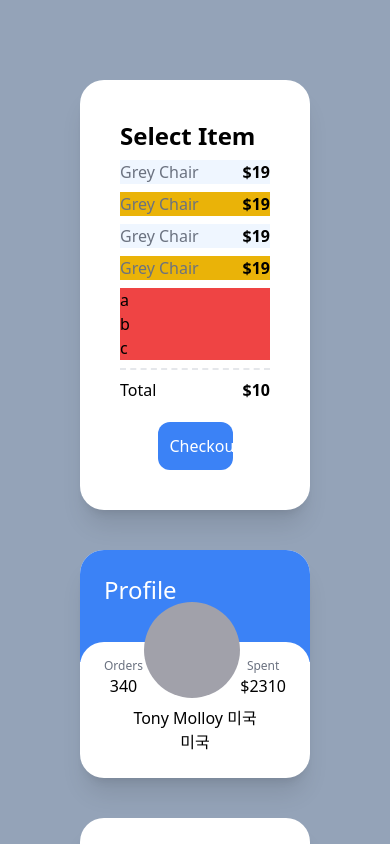
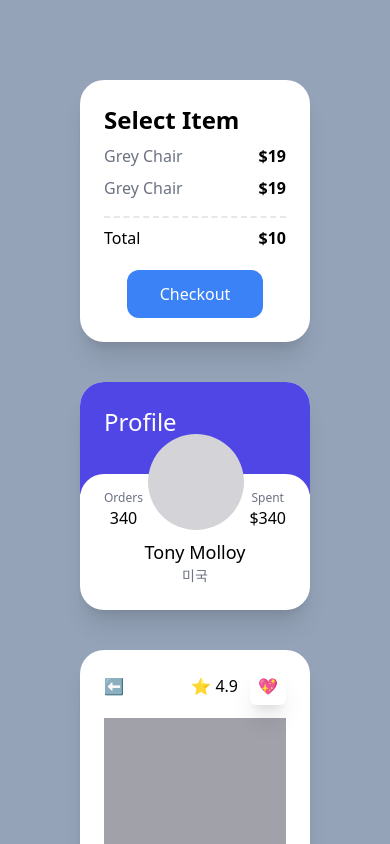
Before and after one commit to dong-park/carrot-market, a Next.js app: page / in a window 390 px wide. Shown: the top 844 px of the page. Built offline with nearby package versions, Linux system fonts and the light colour scheme.

Commit message:
Responsive Modifiers

```diff
--- a/pages/index.tsx
+++ b/pages/index.tsx
@@ -1,101 +1,95 @@
-import type { NextPage } from 'next'
-import Head from 'next/head'
-import Image from 'next/image'
-import styles from '../styles/Home.module.css'
+import type { NextPage } from "next";
 
 const Home: NextPage = () => {
   return (
-        <div className='bg-slate-400 py-20 px-20 grid gap-10 min-h-screen'>
-            <div className='bg-white p-10 rounded-3xl shadow-xl'>
+    <div className="bg-slate-400 xl:place-content-center py-20 px-20 grid gap-10 lg:grid-cols-2 xl:grid-cols-3 min-h-screen">
+      <div className="bg-white  flex flex-col justify-between p-6 rounded-3xl shadow-xl">
         <span className="font-semibold text-2xl">Select Item</span>
         <ul>
-                    {[1, 2, 3, 4].map((i) => (
-                        <div key={i} className='flex justify-between my-2 odd:bg-blue-50 even:bg-yellow-500'>
-                            <span className='text-gray-500'>Grey Chair</span>
-                            <span className='font-semibold'>$19</span>
+          <div className="flex justify-between my-2 ">
+            <span className="text-gray-500">Grey Chair</span>
+            <span className="font-semibold">$19</span>
           </div>
-                    ))}
+          <div className="flex justify-between my-2 ">
+            <span className="text-gray-500">Grey Chair</span>
+            <span className="font-semibold">$19</span>
+          </div>
         </ul>
-                <ul>
-                    {["a", "b", "c"].map((c, i) => (
-                        <li className='bg-red-500'>
-                            {c}
-                        </li>
-                    ))}
-                </ul>
-                <div className='flex justify-between mt-2 pt-2 border-t-2 border-dashed'>
+
+        <div className="flex justify-between mt-2 pt-2 border-t-2 border-dashed">
           <span>Total</span>
           <span className="font-semibold">$10</span>
         </div>
-                <div
-                    className="
-                    mt-5 bg-blue-500 text-white p-3 text-center rounded-xl w-2/4 mx-auto
-                    hover:bg-teal-500 hover:text-black active:bg-yellow-500 focus:bg-red-500
+        <button
+          className="mt-5 bg-blue-500 text-white p-3
+          text-center rounded-xl w-3/4 block mx-auto
+          hover:bg-teal-500 hover:text-black
+          active:bg-yellow-500 focus:bg-red-500
           "
         >
           Checkout
+        </button>
+      </div>
+      <div className="bg-white overflow-hidden rounded-3xl shadow-xl group">
+        <div className="portrait:bg-indigo-600 landscape:bg-teal-500 p-6 pb-14 xl:pb-40">
+          <span className="text-white text-2xl">Profile</span>
+        </div>
+        <div className="rounded-3xl p-6 bg-white relative -top-5">
+          <div className="flex relative -top-16 items-end justify-between">
+            <div className="flex flex-col items-center">
+              <span className="text-xs text-gray-500">Orders</span>
+              <span className="font-medium">340</span>
+            </div>
+            <div className="h-24 w-24 bg-zinc-300 rounded-full group-hover:bg-red-300 transition-colors" />
+            <div className="flex flex-col items-center">
+              <span className="text-xs text-gray-500">Spent</span>
+              <span className="font-medium">$340</span>
             </div>
           </div>
-
-            <div className='bg-white overflow-hidden rounded-3xl shadow-xl'>
-                <div className='bg-blue-500 p-6 pb-14'>
-                    <span className='text-white text-2xl'>Profile</span>
-                </div>
-                <div className='rounded-3xl p-6 bg-white relative -top-5'>
-                    <div className='flex relative -top-16 items-end justify-between'>
-                        <div className='flex flex-col items-center'>
-                            <span className='text-xs text-gray-500'>Orders</span>
-                            <span className='font-medium'>340</span>
-                        </div>
-                        <div className='h-24 w-24 bg-zinc-400 rounded-full' />
-                        <div className='flex flex-col items-center'>
-                            <span className='text-xs text-gray-500'>Spent</span>
-                            <span className='font-medium'>$2310</span>
-                        </div>
-                    </div>
-                    <div className='releativ flex flex-col items-center -mt-14 -mb-5'>
-                        <span>Tony Molloy 미국</span>
-                        <span>미국</span>
+          <div className="relative  flex flex-col items-center -mt-14 -mb-5">
+            <span className="text-lg font-medium">Tony Molloy</span>
+            <span className="text-sm text-gray-500">미국</span>
           </div>
         </div>
       </div>
-
-            <div className='bg-white p-10 rounded-3xl shadow-xl'>
-                <div className='flex mb-5 justify-between items-center'>
+      <div className="bg-white p-6 rounded-3xl shadow-xl lg:col-span-2 xl:col-span-1">
+        <div className="flex mb-5 justify-between items-center">
           <span>⬅️</span>
-                    <div className='space-x-3'>
+          <div className="space-x-3">
             <span>⭐️ 4.9</span>
             <span className="shadow-xl p-2 rounded-md">💖</span>
           </div>
         </div>
-                <div className='bg-zinc-400 h-72 mb-5'></div>
-                <div className='flex flex-col'>
-                    <span className='font-medium text-xl'>Swoon Lounge</span>
-                    <span className='text-xs text-gray-500'>Chair</span>
-                    <div className='mt-3 mb-5 flex justify-between items-center'>
-                        <div className='space-x-2'>
-                            <button className='w-5 h-5 rounded-full bg-yellow-500 focus:ring-2 ring-offset-2 ring-yellow-500 transition' />
-                            <button className='w-5 h-5 rounded-full bg-indigo-500 focus:ring-2 ring-offset-2 ring-indigo-500 transition' />
-                            <button className='w-5 h-5 rounded-full bg-teal-500 focus:ring-2 ring-offset-2 ring-teal-500 transition' />
+        <div className="bg-zinc-400 h-72 mb-5" />
+        <div className="flex flex-col">
+          <span className="font-medium text-xl">Swoon Lounge</span>
+          <span className="text-xs text-gray-500">Chair</span>
+          <div className="mt-3 mb-5 flex justify-between items-center">
+            <div className="space-x-2">
+              <button className="w-5 h-5 rounded-full bg-yellow-500 focus:ring-2 ring-offset-2 ring-yellow-500 transition" />
+              <button className="w-5 h-5 rounded-full bg-indigo-500 focus:ring-2 ring-offset-2 ring-indigo-500 transition" />
+              <button className="w-5 h-5 rounded-full bg-teal-500 focus:ring-2 ring-offset-2 ring-teal-500 transition" />
             </div>
-                        <div className='flex items-center space-x-5'>
-                            <button className='rounded-lg bg-blue-200 flex justify-center items-center aspect-square w-8 text-xl text-gray-500'>-</button>
+            <div className="flex items-center space-x-5">
+              <button className=" rounded-lg bg-blue-200 flex justify-center items-center aspect-square w-8 text-xl text-gray-500">
+                -
+              </button>
               <span>1</span>
-                            <button className='rounded-lg bg-blue-200 flex justify-center items-center aspect-square w-8 text-xl text-gray-500'>+</button>
+              <button className=" rounded-lg bg-blue-200 flex justify-center items-center aspect-square w-8 text-xl text-gray-500">
+                +
+              </button>
             </div>
           </div>
-                </div>
-                <div className='flex justify-between items-center'>
-                    <span className='font-medium text-2xl'>$450</span>
-                    <button className='bg-blue-500 py-2 px-8 text-center text-xs text-white rounded-lg'>
+          <div className="flex justify-between items-center">
+            <span className="font-medium text-2xl">$450</span>
+            <button className="bg-blue-500 py-2 px-8 text-center text-xs text-white rounded-lg">
               Add to cart
             </button>
           </div>
         </div>
-
-            <div className='bg-white p-10 rounded-2xl' />
+      </div>
     </div>
   );
-}
+};
 
-export default Home
+export default Home;
```
Lines whose indentation alone changed are shown as unchanged.
